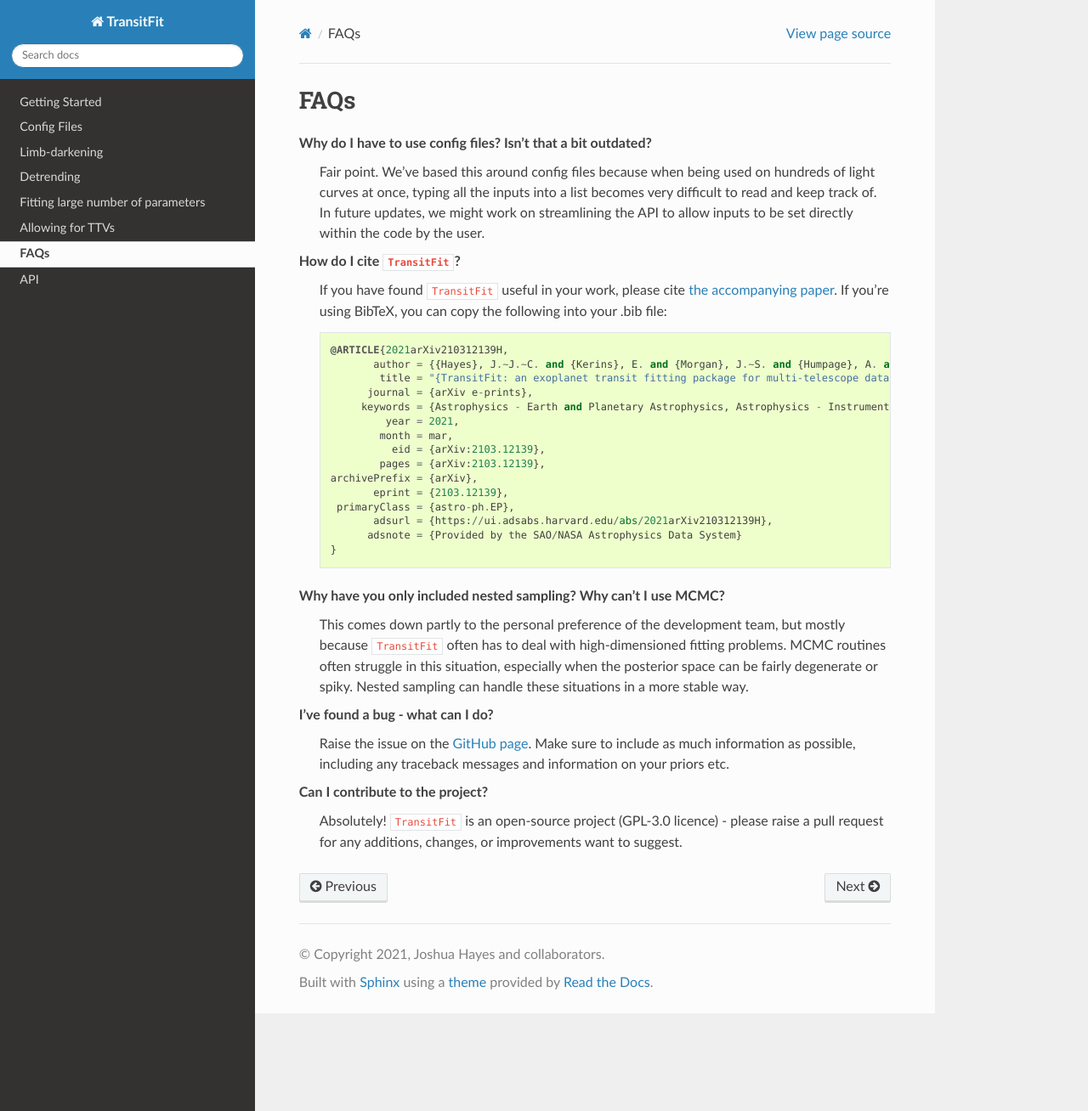
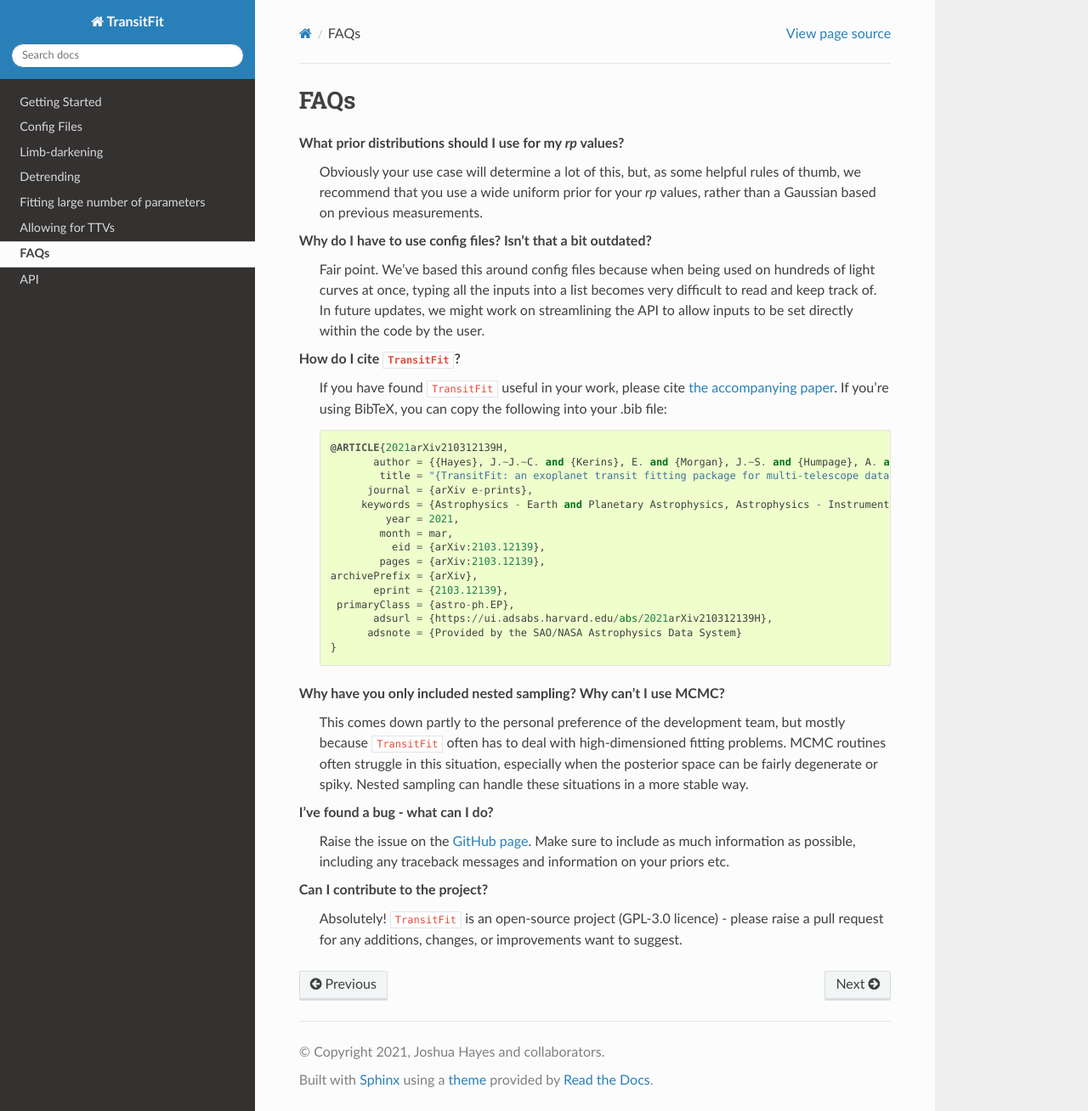
Before and after one commit to joshjchayes/TransitFit, a Sphinx documentation site: the page built from docs/source/faqs.rst, in a window 1280 px wide and 1308 px high. Shown: the whole window at 85% size. Built offline with Sphinx 7.4.7 and the Read the Docs theme 2.0.0, drawn with Linux system fonts in a browser that asks for light colours.

Commit message:
Update faqs.rst

```diff
--- a/docs/source/faqs.rst
+++ b/docs/source/faqs.rst
@@ -1,6 +1,8 @@
 ====
 FAQs
 ====
+What prior distributions should I use for my `rp` values?
+    Obviously your use case will determine a lot of this, but, as some helpful rules of thumb, we recommend that you use a wide uniform prior for your `rp` values, rather than a Gaussian based on previous measurements.
 
 Why do I have to use config files? Isn't that a bit outdated?
     Fair point. We've based this around config files because when being used on hundreds of light curves at once, typing all the inputs into a list becomes very difficult to read and keep track of. In future updates, we might work on streamlining the API to allow inputs to be set directly within the code by the user.
```
